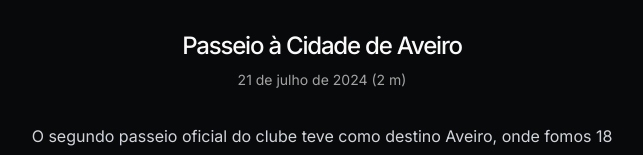
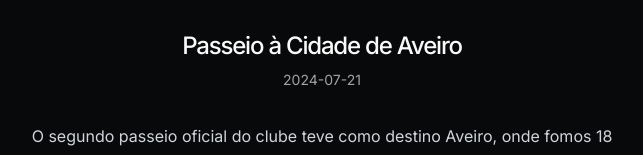
Before and after one commit to lmaia-22/mustangclubedonorte, a Next.js app: page /blog/aveiro in a window 1280 px wide. Shown: the part 794-949 px from the top of the page, without its empty margins (318-961 px from the left). Built offline with nearby package versions, Linux system fonts and the light colour scheme.

Commit message:
Remove date counter nad fixed caramulo text

```diff
--- a/src/app/blog/[slug]/page.tsx
+++ b/src/app/blog/[slug]/page.tsx
@@ -90,7 +90,7 @@ export default async function Blog({
       <div className='mb-8 mt-2 flex max-w-[650px] items-center justify-center text-sm'>
         <Suspense fallback={<p className='h-5' />}>
           <p className='text-sm text-neutral-600 dark:text-neutral-400'>
-            {formatDate(post.metadata.publishedAt)}
+            {(post.metadata.publishedAt)}
           </p>
         </Suspense>
       </div>
```
Also changed, not shown: content/caramulo.mdx (+7 -1 lines).
